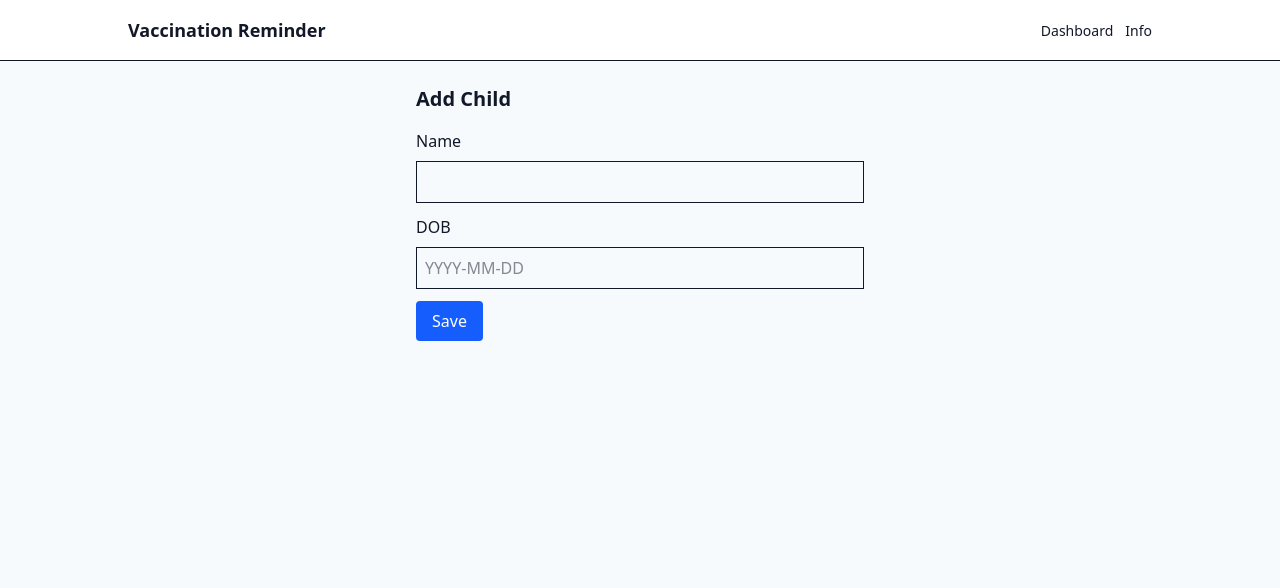
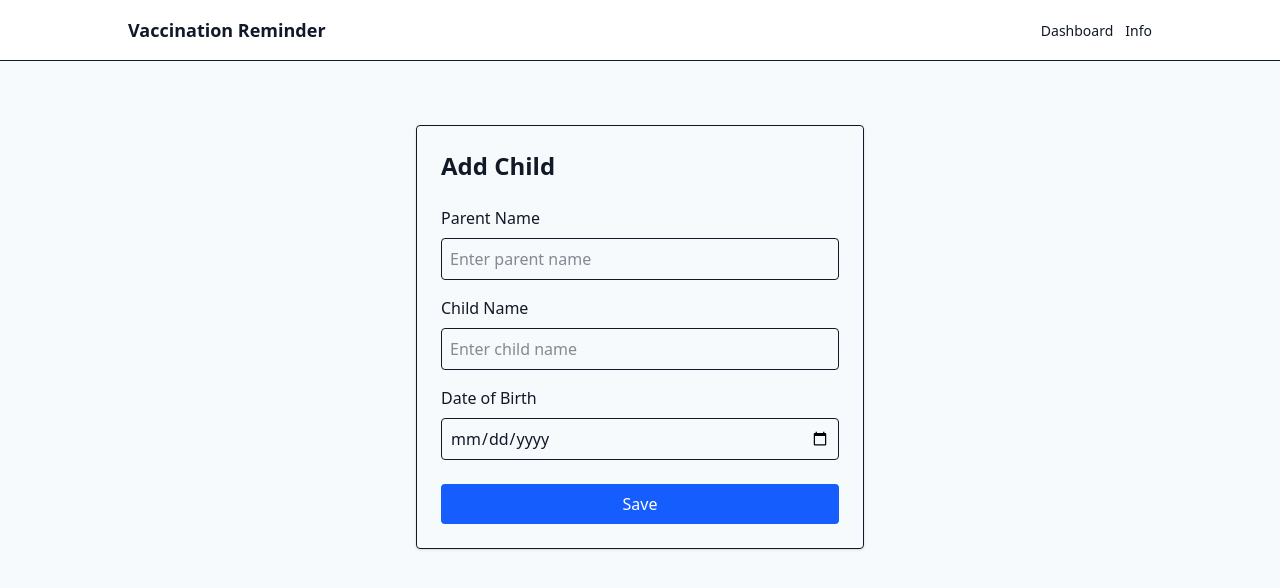
Before and after one commit to prakhar17072004/Health_app, a Next.js app: page /add-child in a window 1280 px wide. Shown: the top 588 px of the page. Built offline with nearby package versions, Linux system fonts and the light colour scheme.

Commit message:
app is ready to use

```diff
--- a/src/app/add-child/page.tsx
+++ b/src/app/add-child/page.tsx
@@ -1,34 +1,79 @@
 "use client";
+
 import { useState } from "react";
 import { useRouter } from "next/navigation";
 
 export default function AddChildPage() {
-  const [form, setForm] = useState({ name: "", dob: "" });
+  const [form, setForm] = useState({ userName: "", childName: "", dob: "" });
   const router = useRouter();
-  const handle = async () => {
-    // Hardcoded userId = 1 — replace with logged in userId
+  const [loading, setLoading] = useState(false);
+
+  const handleSubmit = async () => {
+    if (!form.userName || !form.childName || !form.dob) {
+      alert("Please fill all fields");
+      return;
+    }
+
+    setLoading(true);
+    try {
       const res = await fetch("/api/children", {
         method: "POST",
         headers: { "Content-Type": "application/json" },
-      body: JSON.stringify({ ...form, userId: 1 })
+        body: JSON.stringify(form),
       });
+
+      const data = await res.json();
       if (res.ok) {
-      alert("Child added");
-      router.push("/");
+        alert("Child added successfully");
+        router.push("/"); // redirect to home or list page
       } else {
-      const err = await res.json();
-      alert(err.error || "Error");
+        alert(data.error || "Failed to add child");
+      }
+    } catch (err) {
+      console.error(err);
+      alert("Something went wrong");
+    } finally {
+      setLoading(false);
     }
   };
 
   return (
-    <div className="max-w-md mx-auto">
-      <h2 className="text-xl font-semibold mb-4">Add Child</h2>
-      <label className="block mb-2">Name</label>
-      <input className="w-full border p-2 mb-3" value={form.name} onChange={(e) => setForm({ ...form, name: e.target.value })} />
-      <label className="block mb-2">DOB</label>
-      <input className="w-full border p-2 mb-3" placeholder="YYYY-MM-DD" value={form.dob} onChange={(e) => setForm({ ...form, dob: e.target.value })} />
-      <button onClick={handle} className="bg-blue-600 text-white px-4 py-2 rounded">Save</button>
+    <div className="max-w-md mx-auto mt-10 p-6 border rounded shadow">
+      <h2 className="text-2xl font-semibold mb-6">Add Child</h2>
+
+      <label className="block mb-2 font-medium">Parent Name</label>
+      <input
+        type="text"
+        placeholder="Enter parent name"
+        value={form.userName}
+        onChange={(e) => setForm({ ...form, userName: e.target.value })}
+        className="w-full border p-2 mb-4 rounded"
+      />
+
+      <label className="block mb-2 font-medium">Child Name</label>
+      <input
+        type="text"
+        placeholder="Enter child name"
+        value={form.childName}
+        onChange={(e) => setForm({ ...form, childName: e.target.value })}
+        className="w-full border p-2 mb-4 rounded"
+      />
+
+      <label className="block mb-2 font-medium">Date of Birth</label>
+      <input
+        type="date"
+        value={form.dob}
+        onChange={(e) => setForm({ ...form, dob: e.target.value })}
+        className="w-full border p-2 mb-6 rounded"
+      />
+
+      <button
+        onClick={handleSubmit}
+        disabled={loading}
+        className={`w-full py-2 px-4 rounded text-white ${loading ? "bg-gray-400" : "bg-blue-600 hover:bg-blue-700"}`}
+      >
+        {loading ? "Saving..." : "Save"}
+      </button>
     </div>
   );
 }
--- a/src/app/api/children/route.ts
+++ b/src/app/api/children/route.ts
@@ -1,33 +1,65 @@
 import { db } from "@/lib/db";
-import { children } from "@/../drizzle/schema";
+import { children, users } from "@/../drizzle/schema";
 import { NextResponse } from "next/server";
 import { eq } from "drizzle-orm";
 
+// Convert DD/MM/YYYY → YYYY-MM-DD
 function formatDateToISO(dob: string) {
-  // Handles DD/MM/YYYY or YYYY-MM-DD
   if (dob.includes("/")) {
     const [day, month, year] = dob.split("/");
     return `${year}-${month}-${day}`;
   }
-  return dob; // assume it's already in ISO format
+  return dob; // assume already ISO
 }
 
 export async function POST(req: Request) {
   try {
-    const { name, dob, userId } = await req.json();
+    const { userName, childName, dob } = await req.json();
 
-    // Convert dob to ISO format
+    // 1️⃣ Validate input
+    if (!userName || !childName || !dob) {
+      return NextResponse.json(
+        { error: "userName, childName, and dob are required" },
+        { status: 400 }
+      );
+    }
+
+    // 2️⃣ Format DOB
     const formattedDob = formatDateToISO(dob);
 
+    // 3️⃣ Check if user exists
+    let [user] = await db
+      .select()
+      .from(users)
+      .where(eq(users.name, userName))
+      .limit(1);
+
+    // 4️⃣ Create user if not exists
+    if (!user) {
+      [user] = await db
+        .insert(users)
+        .values({
+          name: userName,
+          email: `${userName.replace(/\s+/g, "").toLowerCase()}@example.com`,
+          password: "defaultpassword123", // hash in real apps
+          createdAt: new Date(),
+        })
+        .returning();
+    }
+
+    // 5️⃣ Insert child linked to user
     const [child] = await db
       .insert(children)
-      .values({ name, dob: formattedDob, userId })
+      .values({ name: childName, dob: formattedDob, userId: user.id })
       .returning();
 
-    return NextResponse.json(child, { status: 201 });
+    return NextResponse.json({ user, child }, { status: 201 });
   } catch (error) {
-    console.error("Error inserting child:", error);
-    return NextResponse.json({ error: "Failed to add child" }, { status: 500 });
+    console.error("Error:", error);
+    return NextResponse.json(
+      { error: "Failed to add user or child" },
+      { status: 500 }
+    );
   }
 }
 
@@ -35,6 +67,13 @@ export async function GET(req: Request) {
   try {
     const { searchParams } = new URL(req.url);
     const userId = Number(searchParams.get("userId"));
+
+    if (!userId) {
+      return NextResponse.json(
+        { error: "userId query parameter is required" },
+        { status: 400 }
+      );
+    }
 
     const result = await db
       .select()
@@ -44,6 +83,9 @@ export async function GET(req: Request) {
     return NextResponse.json(result, { status: 200 });
   } catch (error) {
     console.error("Error fetching children:", error);
-    return NextResponse.json({ error: "Failed to fetch children" }, { status: 500 });
+    return NextResponse.json(
+      { error: "Failed to fetch children" },
+      { status: 500 }
+    );
   }
 }
```
Lines whose indentation alone changed are shown as unchanged.
